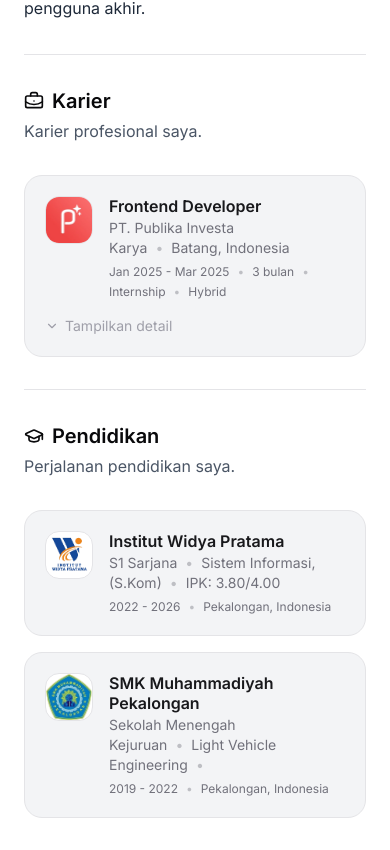
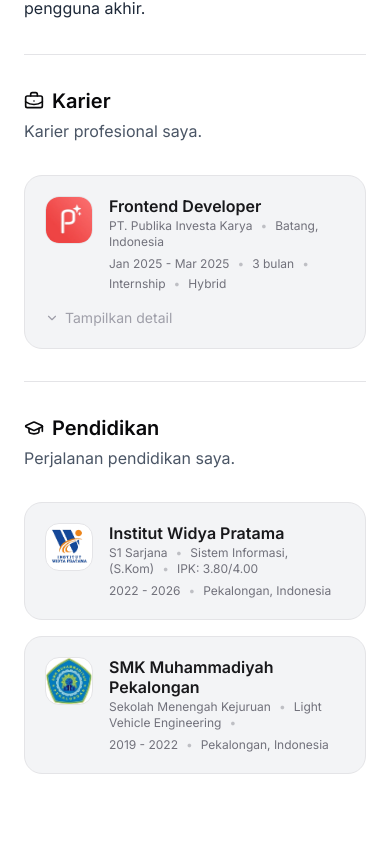
Before and after one commit to wildan-ferdiansyah/portfolio-wildan-2026, a Next.js app: page /tentang-saya in a window 390 px wide. Shown: the part 991-1841 px from the top of the page. After the commit the page ends 1797 px from the top, so only its background shows below. Built offline with nearby package versions, Linux system fonts and the light colour scheme.

Commit message:
feat section tentang saya responsive on all devices

```diff
--- a/components/card/card-karier.tsx
+++ b/components/card/card-karier.tsx
@@ -88,7 +88,7 @@ export function ExperienceCard({ data }: { data: ExperienceData }) {
             <h3 className="text-base sm:text-lg font-semibold text-zinc-900 dark:text-zinc-100 leading-tight">
               {data.title}
             </h3>
-            <p className="text-sm text-zinc-500 dark:text-zinc-400 mt-0.5">
+            <p className="md:text-sm text-xs text-zinc-500 dark:text-zinc-400 mt-0.5">
               {data.company}
               <span className="mx-2 opacity-40">•</span>
               {data.location}
--- a/components/card/card-pendidikan.tsx
+++ b/components/card/card-pendidikan.tsx
@@ -60,7 +60,7 @@ export function PendidikanCard({ data }: { data: PendidikanData }) {
             <h3 className="text-base sm:text-lg font-semibold text-zinc-900 dark:text-zinc-100 leading-tight">
               {data.title}
             </h3>
-            <p className="text-sm text-zinc-500 dark:text-zinc-400 mt-0.5">
+            <p className="md:text-sm text-xs text-zinc-500 dark:text-zinc-400 mt-0.5">
               {data.graduate}
               <span className="mx-2 opacity-40">•</span>
               {data.major}
--- a/components/layouts/sidebar.tsx
+++ b/components/layouts/sidebar.tsx
@@ -108,7 +108,7 @@ export default function Sidebar() {
                       size={18}
                       className={cn(
                         "transition-transform duration-300",
-                        isActive ? "text-white" : "group-hover:-rotate-12"
+                        isActive ? "text-white" : "group-hover:-rotate-45"
                       )}
                     />
                     <span>{menu.title}</span>
```
